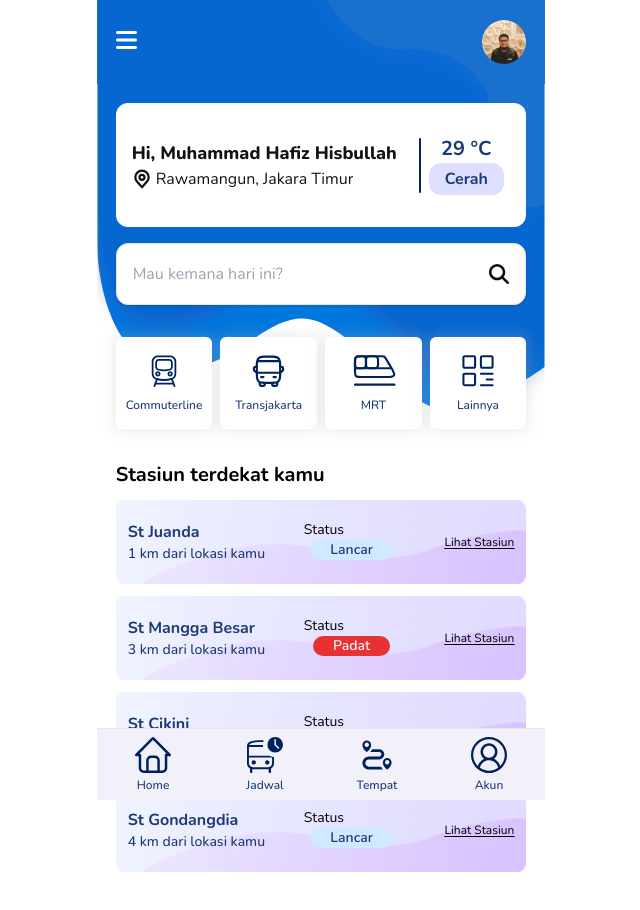
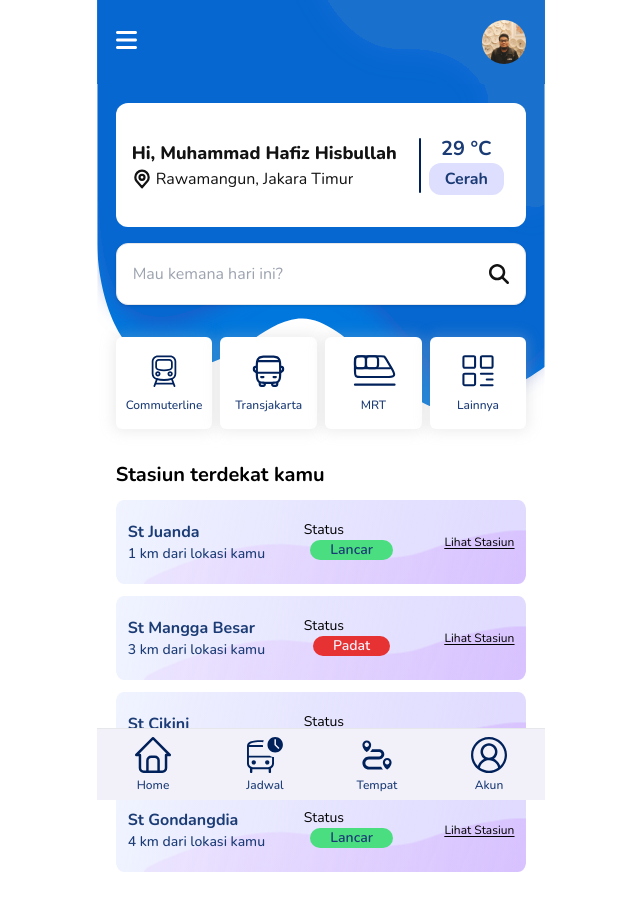
Before and after one commit to DragonFly378/Anter-Angkut, a React (Vite) app: page / in a window 1280 px wide. Shown: the top 910 px of the page, without its empty margins (319-959 px from the left). Built offline with nearby package versions, Linux system fonts and the light colour scheme.

Commit message:
update near station

```diff
--- a/src/components/Stations/StationCard.jsx
+++ b/src/components/Stations/StationCard.jsx
@@ -26,7 +26,7 @@ const StationCard = ({ itemIdx, data }) => {
               <div className="title text-sm">Status</div>{" "}
               <div
                 className={`title mx-auto px-5 rounded-xl font-semibold text-sm bg-${
-                  data.status == "Lancar" ? "blue-mid" : "merah-terang"
+                  data.status == "Lancar" ? "green-400" : "merah-terang"
                 } text-${data.status == "Lancar" ? "primary" : "light-soft"}`}
               >
                 {data.status}
--- a/tailwind.config.js
+++ b/tailwind.config.js
@@ -7,6 +7,7 @@ export default {
     "bg-primary",
     "bg-light-soft",
     "text-light-soft",
+    "bg-green-400",
   ],
   theme: {
     extend: {
```
